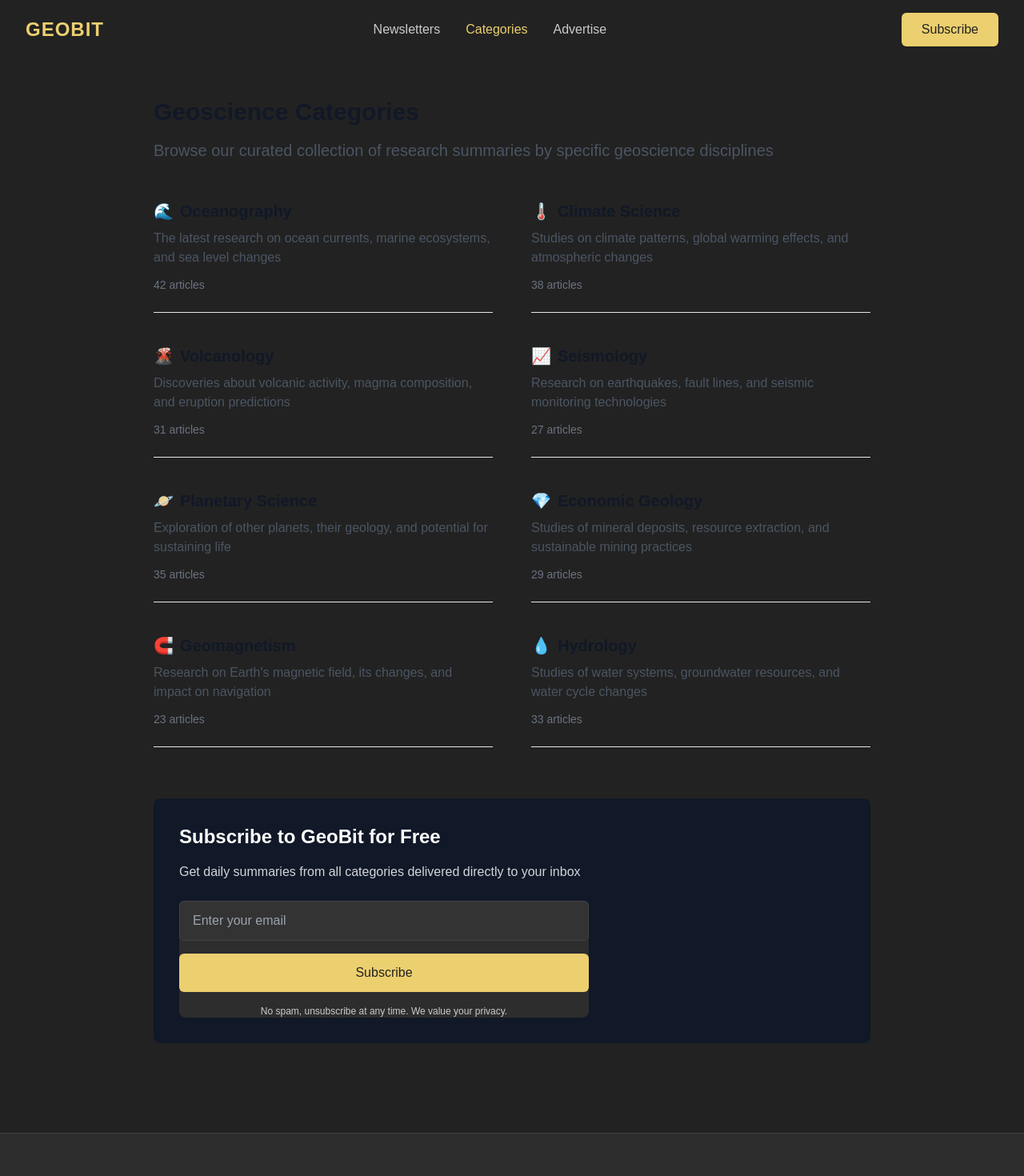
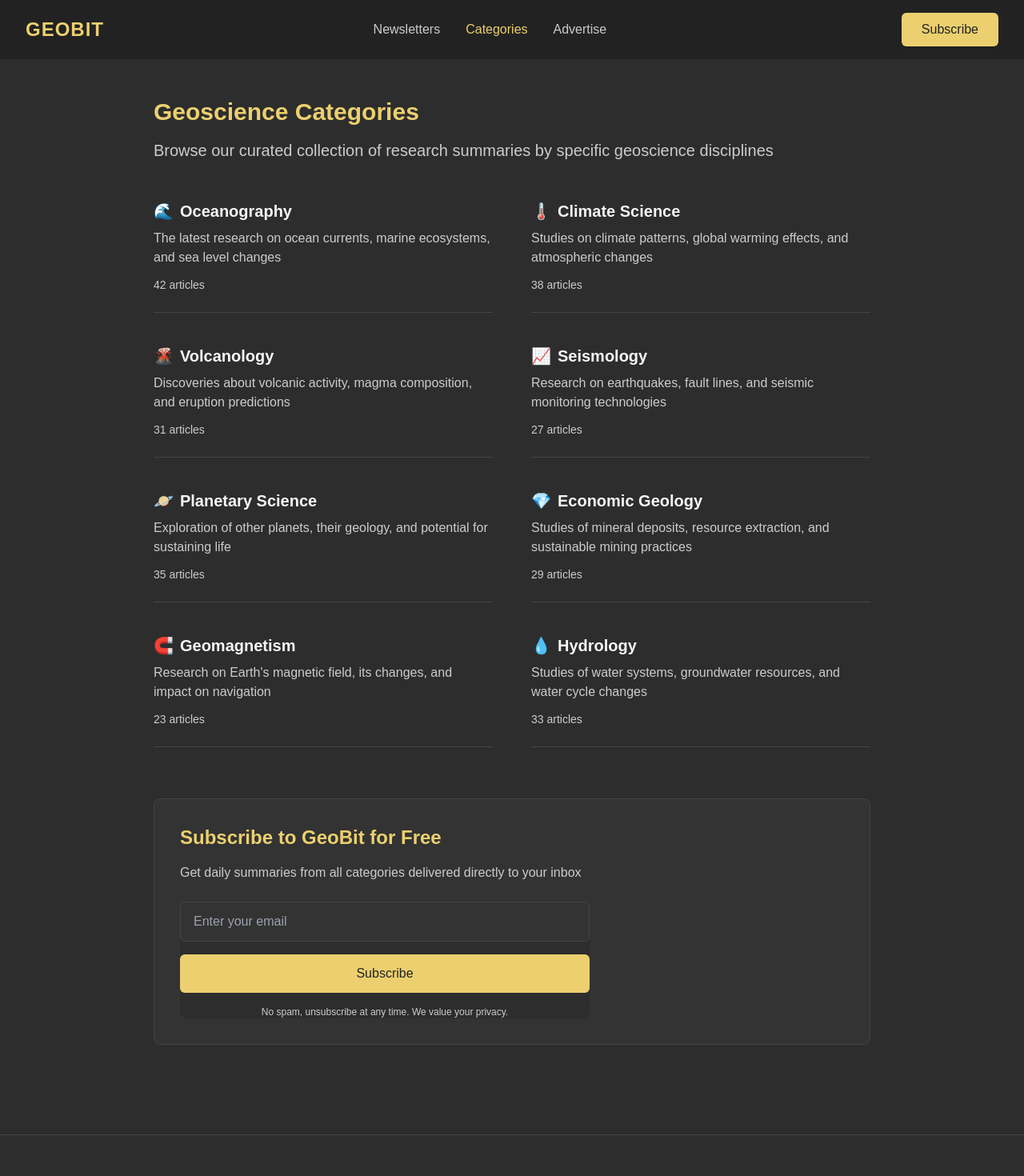
Before and after one commit to szilarddenes/geobit, a Next.js app: page /categories in a window 1280 px wide. Shown: the top 1470 px of the page at 80% size. Built offline with nearby package versions, Linux system fonts and the light colour scheme.

Commit message:
Update categories page to use dark theme

```diff
--- a/src/pages/categories/index.js
+++ b/src/pages/categories/index.js
@@ -68,12 +68,13 @@
       title="Geoscience Categories - GeoBit"
       description="Browse our curated collection of research summaries by specific geoscience disciplines"
     >
+      <div className="bg-dark-lighter">
         <div className="container mx-auto px-4 py-12">
           <header className="max-w-4xl mx-auto mb-12">
-          <h1 className="text-3xl font-bold text-gray-900 mb-4">
+            <h1 className="text-3xl font-bold text-primary mb-4">
               Geoscience Categories
             </h1>
-          <p className="text-xl text-gray-600">
+            <p className="text-xl text-light-muted">
               Browse our curated collection of research summaries by specific geoscience disciplines
             </p>
           </header>
@@ -81,17 +82,17 @@
           <section className="max-w-4xl mx-auto mb-16">
             <div className="grid md:grid-cols-2 gap-x-12 gap-y-10">
               {categories.map((category) => (
-              <div key={category.id} className="border-b border-gray-200 pb-6">
+                <div key={category.id} className="border-b border-dark-border pb-6">
                   <Link href={`/categories/${category.id}`} className="group">
-                  <h2 className="text-xl font-bold text-gray-900 mb-2 group-hover:text-blue-600 flex items-center">
+                    <h2 className="text-xl font-bold text-light mb-2 group-hover:text-primary flex items-center">
                       <span className="mr-2">{category.emoji}</span>
                       {category.name}
                     </h2>
                   </Link>
-                <p className="text-gray-600 mb-3">
+                  <p className="text-light-muted mb-3">
                     {category.description}
                   </p>
-                <div className="text-sm text-gray-500">
+                  <div className="text-sm text-light-muted">
                     {category.count} articles
                   </div>
                 </div>
@@ -99,11 +100,11 @@
             </div>
           </section>
 
-        <section className="max-w-4xl mx-auto mb-16 bg-gray-900 text-white rounded-lg p-8">
-          <h2 className="text-2xl font-bold text-white mb-4">
+          <section className="max-w-4xl mx-auto mb-16 bg-dark-light rounded-lg p-8 border border-dark-border">
+            <h2 className="text-2xl font-bold text-primary mb-4">
               Subscribe to GeoBit for Free
             </h2>
-          <p className="text-gray-300 mb-6">
+            <p className="text-light-muted mb-6">
               Get daily summaries from all categories delivered directly to your inbox
             </p>
 
@@ -112,6 +113,7 @@
             </div>
           </section>
         </div>
+      </div>
     </Layout>
   );
 }
```
Lines whose indentation alone changed are shown as unchanged.
